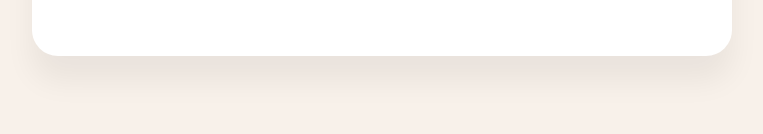
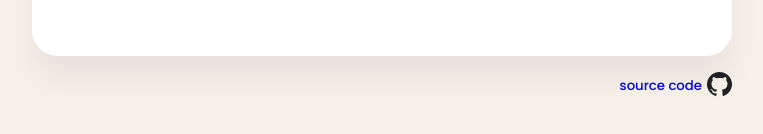
Before and after one commit to charitha95/repo-finder, a React (Create React App) app: page / in a window 1280 px wide. Shown: the part 472-606 px from the top of the page, without its empty margins (258-1021 px from the left). Built offline with nearby package versions, Linux system fonts and the light colour scheme.

Commit message:
feat (source-code): add source code link

```diff
--- a/src/containers/RepoFinder/index.js
+++ b/src/containers/RepoFinder/index.js
@@ -1,21 +1,25 @@
-import React, { useState } from 'react';
-import classNames from './style.module.scss';
-import { Button, Input, Card } from '../../components/UI';
+import React, { useState } from "react";
+import classNames from "./style.module.scss";
+import githubIcon from "../../assets/icons/github.png";
+import { Button, Input, Card } from "../../components/UI";
 
 /**
  * Function represents the repo finder component
  * @param {Object} props Component Props
  */
 export default function RepoFinder(props) {
-
-  const [username, setUsername] = useState('');
+  const [username, setUsername] = useState("");
 
   const handleClick = () => {
-    if (!username) { alert('invalid user name'); return }
-    props.history.push(`/${username}`)
+    if (!username) {
+      alert("invalid user name");
+      return;
     }
+    props.history.push(`/${username}`);
+  };
 
-  return <section className={classNames.repoFinder}>
+  return (
+    <section className={classNames.repoFinder}>
       <section className={classNames.header}>
         <h1>Hello!</h1>
         <h3>Welcome to GitHub Repo Finder app.</h3>
@@ -23,15 +27,26 @@ export default function RepoFinder(props) {
 
       <Card customClass={classNames.search}>
         <Input
-        type='text'
-        placeholder='Enter Git user name'
-        changeHandler={(e) => { setUsername(e.target.value) }}
+          type="text"
+          placeholder="Enter Git user name"
+          changeHandler={(e) => {
+            setUsername(e.target.value);
+          }}
         />
 
-      <Button
-        clickHandler={handleClick}>
-        GO
-      </Button>
+        <Button clickHandler={handleClick}>GO</Button>
       </Card>
+      <a
+        href="https://github.com/charitha95/repo-finder"
+        target="_blank"
+        className={classNames.sourceCode}
+        rel="noopener noreferrer"
+      >
+        <h5>source code</h5>
+        <figure>
+          <img src={githubIcon} alt="source-code" />
+        </figure>
+      </a>
     </section>
+  );
 }
--- a/src/containers/RepoFinder/style.module.scss
+++ b/src/containers/RepoFinder/style.module.scss
@@ -1,4 +1,4 @@
-@import '../../styles/variables';
+@import "../../styles/variables";
 
 .repoFinder {
   min-width: 700px;
@@ -13,4 +13,14 @@
       margin: 8px;
     }
   }
+  .sourceCode {
+    display: flex;
+    justify-content: flex-end;
+    align-items: center;
+    cursor: pointer;
+    figure {
+      margin-left: 5px;
+      margin-right: 0;
+    }
+  }
 }
```
Also changed, not shown: src/assets/icons/github.png (added). Lines whose indentation alone changed are shown as unchanged.
